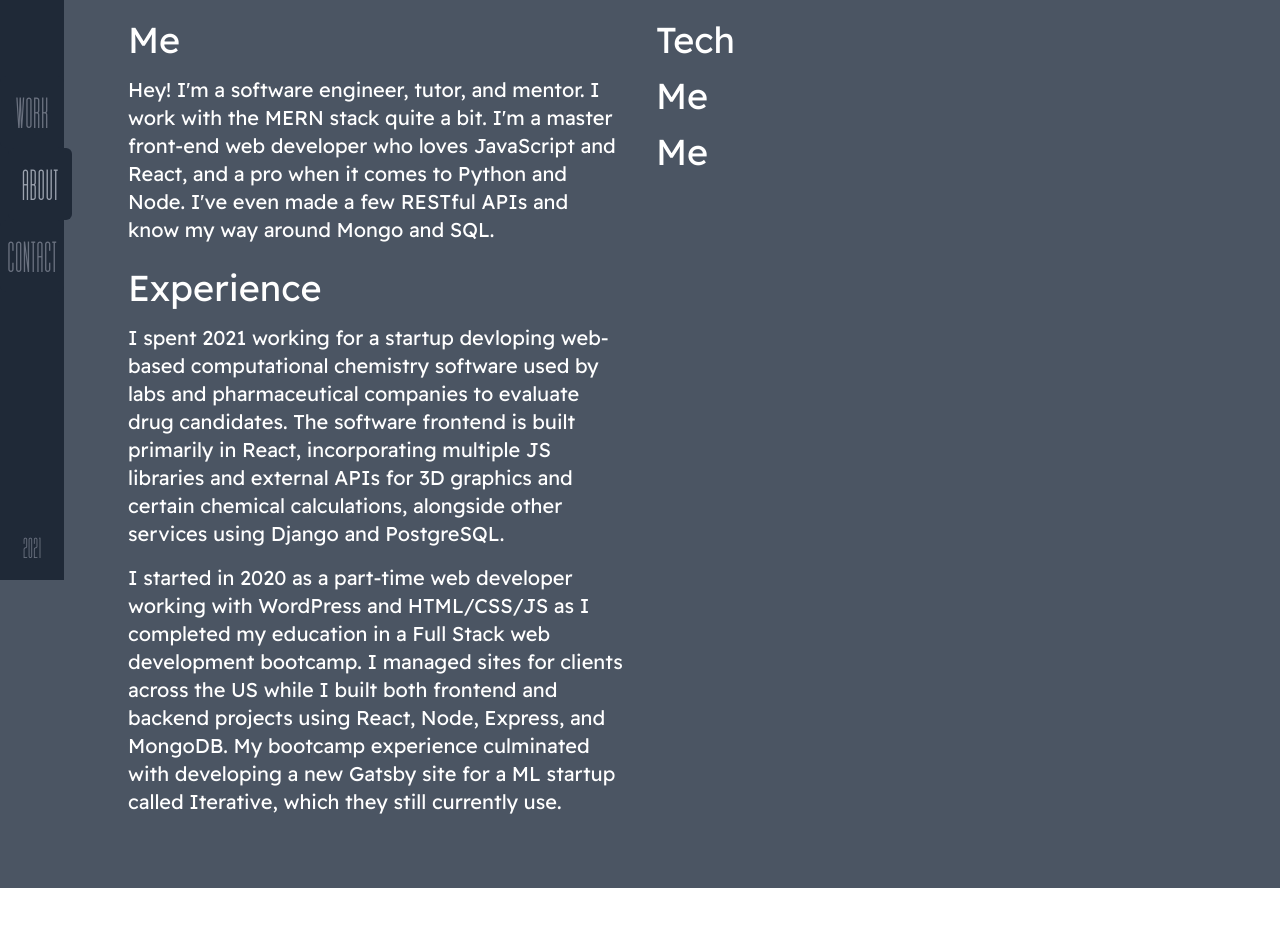
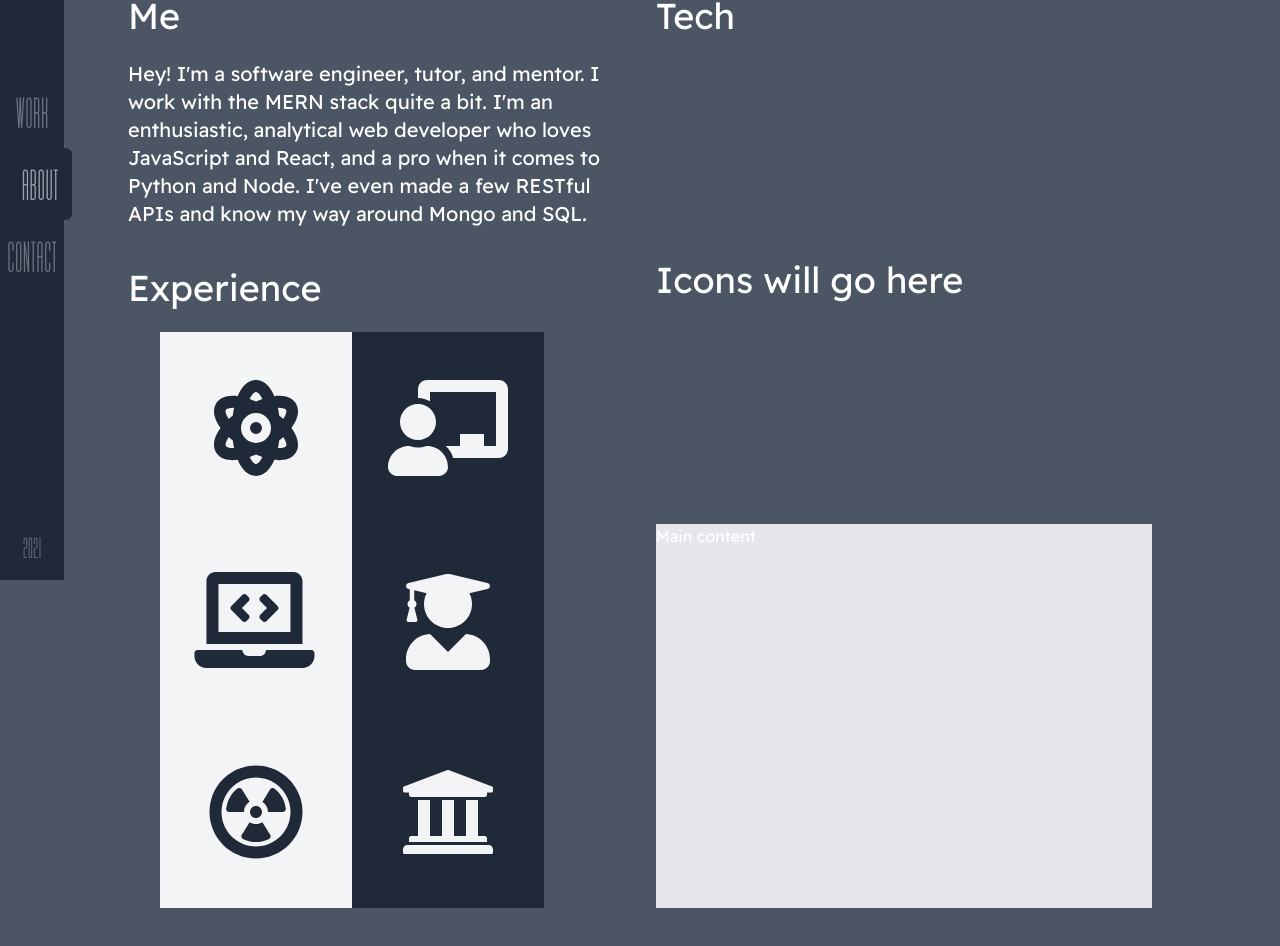
Before and after one commit to William-Schutte/website_v2, a React (Create React App) app: page /about in a window 1280 px wide. Shown: the part 220-1166 px from the top of the page. Before the commit the page ends 1108 px from the top, so only its background shows below. Built offline with nearby package versions, Linux system fonts and the light colour scheme.

Commit message:
Add structure to About page

```diff
--- a/package.json
+++ b/package.json
@@ -4,6 +4,9 @@
   "private": true,
   "dependencies": {
     "@craco/craco": "^6.4.2",
+    "@fortawesome/fontawesome-svg-core": "^1.2.36",
+    "@fortawesome/free-solid-svg-icons": "^5.15.4",
+    "@fortawesome/react-fontawesome": "^0.1.16",
     "@testing-library/jest-dom": "^5.11.4",
     "@testing-library/react": "^11.1.0",
     "@testing-library/user-event": "^12.1.10",
@@ -18,7 +21,7 @@
   },
   "scripts": {
     "build:style": "tailwind build src/index.css -o src/index.css",
-    "start": "craco start",
+    "start": "TAILWIND_MODE=watch craco start",
     "build": "craco build",
     "test": "craco test",
     "eject": "react-scripts eject"
--- a/src/components/About.js
+++ b/src/components/About.js
@@ -1,6 +1,8 @@
 import react from 'react';
 import { motion } from 'framer-motion';
-import { childDelay, contentAnimations, pageAnimations } from '../data/animations';
+import { FontAwesomeIcon } from '@fortawesome/react-fontawesome';
+import { faAtom, faChalkboardTeacher, faLaptopCode, faUniversity, faUserGraduate, faRadiationAlt } from '@fortawesome/free-solid-svg-icons'
+import { childDelay, contentAnimations, pageAnimations, iconAnimations, contentParent } from '../data/animations';
 import Sidebar from './Sidebar';
 
 const About = () => {
@@ -15,36 +17,109 @@ const About = () => {
       <Sidebar currentPage="about" />
       <h1 className="text-7xl pt-10 pl-20">About</h1>
       <motion.div
-        className="w-full my-20 px-32 py-12 bg-gray-600 grid grid-cols-2 gap-8 font-readex"
+        className="w-full my-14 px-32 py-12 bg-gray-600 grid grid-cols-2 gap-8 font-readex"
         variants={childDelay}
         initial="initial"
         animate="show"
       >
         <motion.div>
-          <motion.h2 className="text-4xl mb-4" variants={contentAnimations}>Me</motion.h2>
-          <motion.div className="text-xl mb-6" variants={contentAnimations}>
+          <motion.h2 className="text-4xl mb-6" variants={contentAnimations}>Me</motion.h2>
+          <motion.div className="text-xl mb-10" variants={contentAnimations}>
             Hey! I'm a software engineer, tutor, and mentor. I work with the MERN stack quite a bit.
-            I'm a master front-end web developer who loves JavaScript and React, and a pro when it comes to
+            I'm an enthusiastic, analytical web developer who loves JavaScript and React, and a pro when it comes to
             Python and Node. I've even made a few RESTful APIs and know my way around Mongo and SQL.
           </motion.div>
-          <motion.h2 className="text-4xl mb-4" variants={contentAnimations}>Experience</motion.h2>
-          <motion.div className="text-xl mb-4" variants={contentAnimations}>
-            I spent 2021 working for a startup devloping web-based computational chemistry software used by
-            labs and pharmaceutical companies to evaluate drug candidates. The software frontend is built primarily
-            in React, incorporating multiple JS libraries and external APIs for 3D graphics and certain
-            chemical calculations, alongside other services using Django and PostgreSQL.
-          </motion.div>
-          <motion.div className="text-xl mb-6" variants={contentAnimations}>
-            I started in 2020 as a part-time web developer working with WordPress and HTML/CSS/JS as I completed my
-            education in a Full Stack web development bootcamp. I managed sites for clients across the US while I built
-            both frontend and backend projects using React, Node, Express, and MongoDB. My bootcamp experience
-            culminated with developing a new Gatsby site for a ML startup called Iterative, which they still currently use.
+          <motion.div variants={contentAnimations}>
+            <motion.h2 className="text-4xl mb-6">Experience</motion.h2>
+            <motion.div
+              className="flex flex-wrap max-w-xl ml-8"
+              variants={contentParent}
+            >
+              <div className="bg-gray-100 h-48 w-48 flex flex-col align-middle items-center overflow-hidden">
+                <motion.div
+                  className="flex m-auto"
+                  variants={iconAnimations}
+                  initial="reactI"
+                  animate="reactF"
+                >
+                  <FontAwesomeIcon icon={faAtom} className="text-8xl text-gray-800 hover:scale-125 hover:rotate-180 hover:opacity-80 transition-all duration-500 ease-in-out cursor-pointer" />
+                </motion.div>
+              </div>
+              <div className="bg-gray-800 h-48 w-48 flex flex-col align-middle items-center overflow-hidden">
+                <motion.div
+                  className="flex m-auto"
+                  variants={iconAnimations}
+                  initial="tutorI"
+                  animate="tutorF"
+                >
+                  <FontAwesomeIcon icon={faChalkboardTeacher} className="text-8xl text-gray-100 hover:scale-125 hover:text-white transition-all duration-500 ease-in-out cursor-pointer" />
+                </motion.div>
+              </div>
+              <div className="bg-gray-100 h-48 w-48 flex flex-col align-middle items-center overflow-hidden">
+                <motion.div
+                  className="flex m-auto"
+                  variants={iconAnimations}
+                  initial="webI"
+                  animate="webF"
+                >
+                  <FontAwesomeIcon icon={faLaptopCode} className="text-8xl text-gray-800 hover:scale-125 hover:opacity-80 transition-all duration-500 ease-in-out cursor-pointer" />
+                </motion.div>
+              </div>
+              <div className="bg-gray-800 h-48 w-48 flex flex-col align-middle items-center overflow-hidden">
+                <motion.div
+                  className="flex m-auto"
+                  variants={iconAnimations}
+                  initial="practicumI"
+                  animate="webF2"
+                >
+                  <FontAwesomeIcon icon={faUserGraduate} className="text-8xl text-gray-100" />
+                </motion.div>
+              </div>
+              <div className="bg-gray-100 h-48 w-48 flex flex-col align-middle items-center overflow-hidden">
+                <motion.div
+                  className="flex m-auto"
+                  variants={iconAnimations}
+                  initial="nuclearI"
+                  animate="reactF"
+                >
+                  <FontAwesomeIcon icon={faRadiationAlt} className="text-8xl text-gray-800 hover:scale-125 hover:-rotate-180 hover:opacity-80 transition-all duration-500 ease-in-out cursor-pointer" />
+                </motion.div>
+              </div>
+              <div className="bg-gray-800 h-48 w-48 flex flex-col align-middle items-centermoverflow-hidden">
+                <motion.div
+                  className="flex m-auto"
+                  variants={iconAnimations}
+                  initial="gradI"
+                  animate="gradF"
+                >
+                  <FontAwesomeIcon icon={faUniversity} className="text-8xl text-gray-100" />
+                </motion.div>
+              </div>
+              {/* <AboutArticle
+              role="Javascript Developer, Associate Researcher"
+              company="Conifer Point Pharmaceuticals"
+              timeframe="2021 - 2022"
+              desc={[
+                `I spent 2021 working for a startup devloping web-based computational chemistry software used by
+                labs and pharmaceutical companies to evaluate drug candidates. The software frontend is built with React,
+                incorporating multiple JS libraries and external APIs for 3D graphics and certain chemical calculations,
+                alongside other services using Django and PostgreSQL.`,
+                `We started converting many of the older components into more modern functional React components that utilized
+                MaterialUI for a more consistent look. I designed and implemented many high-demand features for users to more
+                quickly and efficiently run multiple fragment simulations on systems, decompose fragments, and dock compounds.`,
+              ]}
+            /> */}
+            </motion.div>
           </motion.div>
         </motion.div>
-        <motion.div>
+        <motion.div className="h-full flex flex-col justify-between">
           <motion.h2 className="text-4xl mb-4" variants={contentAnimations}>Tech</motion.h2>
-          <motion.h2 className="text-4xl mb-4" variants={contentAnimations}>Me</motion.h2>
-          <motion.h2 className="text-4xl mb-4" variants={contentAnimations}>Me</motion.h2>
+          <motion.h2 className="text-4xl mb-4" variants={contentAnimations}>Icons will go here</motion.h2>
+          <motion.div variants={contentAnimations} className="bg-gray-200 flex h-96 w-full">
+            <motion.article>
+              Main content
+            </motion.article>
+          </motion.div>
         </motion.div>
       </motion.div>
     </motion.section>
--- a/src/components/WorkArticle.js
+++ b/src/components/WorkArticle.js
@@ -5,7 +5,7 @@ import { contentAnimations } from '../data/animations.js';
 
 const WorkArticle = ({ name, desc, video, left }) => {
   const scrollAnimControls = useAnimation();
-  const [ref, inView] = useInView({ threshold: .9 });
+  const [ref, inView] = useInView({ threshold: .8 });
 
   useEffect(() => {
     if (inView) {
@@ -18,7 +18,7 @@ const WorkArticle = ({ name, desc, video, left }) => {
   }, [scrollAnimControls, inView]);
 
   return (
-    <article className="w-lg scroll-snap-target mx-auto my-10 bg-gray-800 bg-opacity-30 rounded-xl overflow-hidden relative" style={{ left: `${0 * left}px` }}>
+    <article className="w-xl scroll-snap-target mx-auto my-20 bg-gray-800 bg-opacity-30 rounded-xl overflow-hidden relative">
       {/* could add arrows here in article to indicate more scrolling up/down,
         would be covered up by div content */}
       <motion.div
@@ -26,7 +26,7 @@ const WorkArticle = ({ name, desc, video, left }) => {
         initial="initial"
         animate={scrollAnimControls}
         variants={contentAnimations}
-        className="h-lg w-lg text-4xl"
+        className="h-xl w-xl text-4xl"
       >
         <video autoPlay loop muted className="w-full h-full relative">
           <source src={video} type="video/mp4" />
--- a/src/data/animations.js
+++ b/src/data/animations.js
@@ -52,8 +52,8 @@ export const pageAnimations = {
 };
 
 export const navAnimations = {
-  initial: {opacity: 0, x: -100, transition: { duration: 1, }, },
-  animate: { opacity: 1, x: 0, transition: { duration: 1, delay: 2, ease: [.25,.4,.08,1], }},
+  initial: { opacity: 0, x: -100, transition: { duration: 1, }, },
+  animate: { opacity: 1, x: 0, transition: { duration: 1, delay: 2, ease: [.25, .4, .08, 1], } },
   exit: {}
 };
 
@@ -208,7 +208,93 @@ export const contentAnimations = {
     opacity: 1,
     transition: {
       duration: 1,
-      ease: [.02,1.49,.67,.92],
+      ease: [.02, 1.49, .67, .92],
     }
   },
 };
+
+export const iconAnimations = {
+  reactI: {
+    rotate: 270,
+    opacity: .8,
+    scale: 0.8,
+  },
+  nuclearI: {
+    rotate: -360,
+    opacity: 0.5,
+    scale: 1.6,
+  },
+  reactF: {
+    rotate: 0,
+    opacity: 1,
+    scale: 1,
+    transition: {
+      duration: 2,
+      delay: 3.5,
+      type: "spring",
+    }
+  },
+  tutorI: {
+    scale: 0,
+    opacity: 0,
+  },
+  tutorF: {
+    scale: 1,
+    spin: 0,
+    opacity: 1,
+    transition: {
+      duration: 1,
+      delay: 4,
+      ease: [.02, 1.49, .67, .92],
+    }
+  },
+  webI: {
+    x: 200,
+    opacity: .8,
+  },
+  webF: {
+    x: 0,
+    y:0,
+    opacity: 1,
+    transition: {
+      duration: 2,
+      delay: 3,
+      type: "spring",
+      stiffness: 20,
+      damping: 3,
+    }
+  },
+  webF2: {
+    x: 0,
+    y:0,
+    opacity: 1,
+    transition: {
+      duration: 2,
+      delay: 2.5,
+      type: "spring",
+      stiffness: 20,
+      damping: 3,
+    }
+  },
+  gradI: {
+    scale: 2,
+    opacity: 0,
+  },
+  gradF: {
+    scale: 1,
+    opacity: 1,
+    transition: {
+      duration: 2,
+      delay: 3.5,
+      ease: [.02, 1.49, .67, .92],
+    }
+  },
+  practicumI: {
+    y: 200,
+    opacity: .6,
+  },
+  hoverSpin: {
+    ro: 360,
+    scale: 1.2,
+  }
+}
--- a/tailwind.config.js
+++ b/tailwind.config.js
@@ -1,9 +1,6 @@
 module.exports = {
   mode: 'jit',
-  purge: {
-    enabled: 'true',
-    content: ['./src/**/*.{js,jsx,ts,tsx}', './public/index.html'],
-  },
+  purge: ['./src/**/*.{js,jsx,ts,tsx}', './public/index.html'],
   darkMode: false, // or 'media' or 'class'
   theme: {
     fontFamily: {
@@ -16,10 +13,11 @@ module.exports = {
         'hero': "url('./media/bg-keyboard.jpg')",
       },
       height: {
-        lg: '450px',
+        l: '40vh',
+        xl: '60vh',
       },
       width: {
-        lg: '800px',
+        xl: '107vh',
       },
       fontSize: {
         'customL': ['8rem', '8rem'],
```
Also changed, not shown: src/components/AboutArticle.js (added, +37 -0 lines), 1 other file (tests, documents, lock files or other folders).
